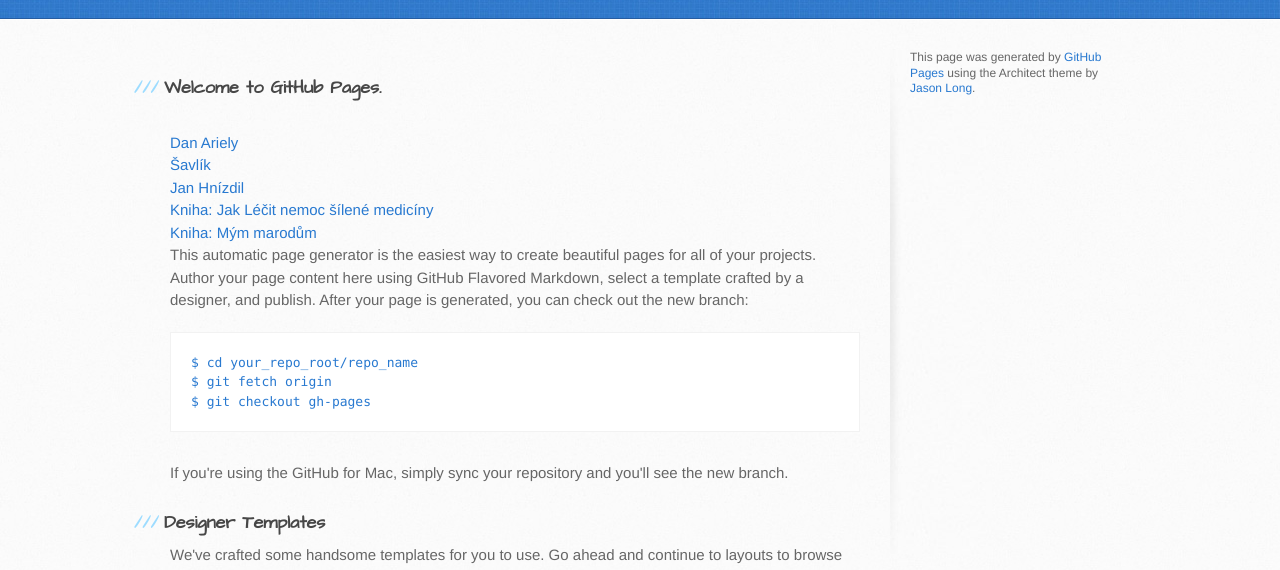
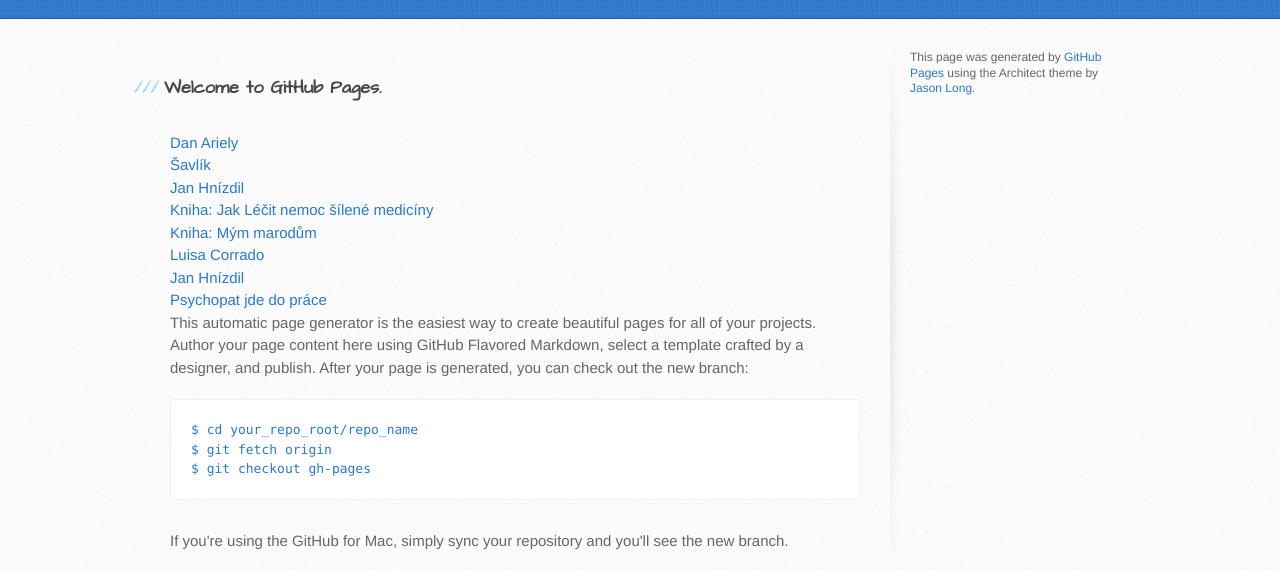
Before and after one commit to PMTM/PMTM.github.io, a plain HTML site: page index.html in a window 1280 px wide. Shown: the part 182-752 px from the top of the page. Drawn offline with Linux system fonts and the light colour scheme.

Commit message:
Update index.html

```diff
--- a/index.html
+++ b/index.html
@@ -41,6 +41,12 @@
 <br />
 <a href="http://www.kosmas.cz/knihy/158715/mym-marodum/">Kniha: Mým marodům</a>
 <br />
+<a href="https://sites.google.com/site/luisacorrado/">Luisa Corrado</a>
+<br />
+<a href="http://www.reflex.cz/clanek/zpravy/46516/tesim-se-na-ekonomickou-krizi-rika-znamy-lekar-jan-hnizdil.html">Jan Hnízdil</a>
+<br />
+<a href="http://blog.aktualne.centrum.cz/blogy/jan-hnizdil.php?itemid=12427">Psychopat jde do práce</a>
+<br />
 <p>This automatic page generator is the easiest way to create beautiful pages for all of your projects. Author your page content here using GitHub Flavored Markdown, select a template crafted by a designer, and publish. After your page is generated, you can check out the new branch:</p>
 
 <pre><code>$ cd your_repo_root/repo_name
```
